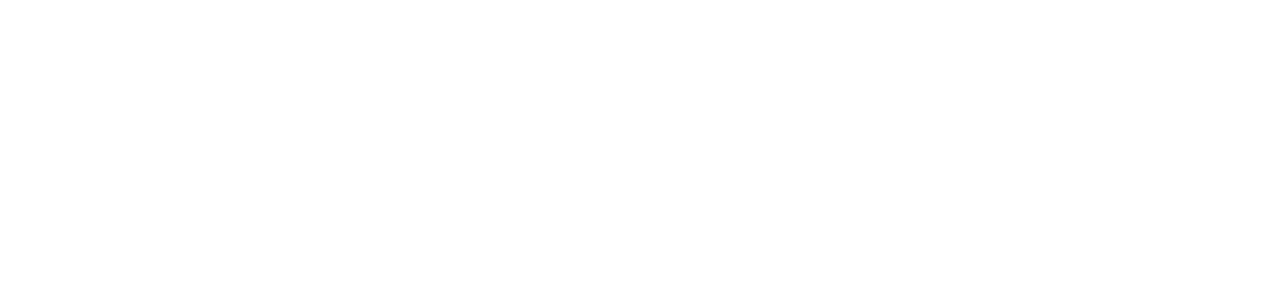
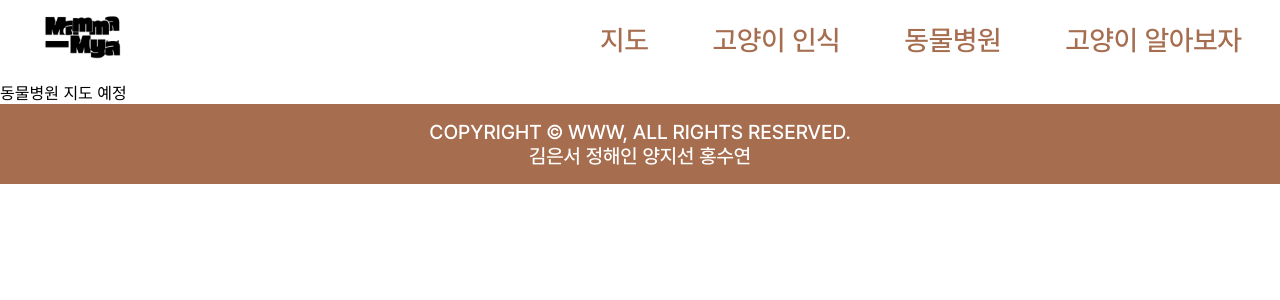
Before and after one commit to DS-WWW/Frontend, a React (Create React App) app: page /HospitalMap in a window 1280 px wide. Before the commit this address had no page. Shown: the top 300 px of the page. Built offline with nearby package versions, Linux system fonts and the light colour scheme.

Commit message:
페이지 이름 변경

```diff
--- a/src/App.js
+++ b/src/App.js
@@ -4,7 +4,7 @@
 import Home from './pages/Home';
 import Catfeed from './pages/Catfeed';
 import CatfeedDetail from './pages/CatfeedDetail';
-import Hospital from './pages/Hospital';
+import HospitalMap from './pages/HospitalMap';
 import Catcamera from './pages/Catcamera';
 import Cardnews from './pages/Cardnews';
 
@@ -16,7 +16,7 @@
           <Route path ="/" element={<Navbar />}>
             <Route path="/" element={<Home />}/>
             <Route path="/Catfeed" element={<Catfeed />}/>
-            <Route path="/Hospital" element={<Hospital />}/>
+            <Route path="/HospitalMap" element={<HospitalMap />}/>
             <Route path="/Catfeed/CatfeedDetail" element={<CatfeedDetail />}/>
             <Route path="/Catcamera" element={<Catcamera />}/>
             <Route path="/Cardnews" element={<Cardnews />}/>
--- a/src/components/Navbar.js
+++ b/src/components/Navbar.js
@@ -25,7 +25,7 @@
             </NavLink>
           </li>
           <li className='nav-li'>
-            <NavLink to='/Hospital' className='nav-link'>
+            <NavLink to='/HospitalMap' className='nav-link'>
               동물병원
             </NavLink>
           </li>
--- a/src/pages/Hospital.js
+++ b/src/pages/HospitalMap.js
@@ -1,9 +1,9 @@
 import React from 'react';
 
-const Hospital = () => {
+const HospitalMap = () => {
   return (
     <div>동물병원 지도 예정</div>
   );
 }
 
-export default Hospital;
+export default HospitalMap;
```
